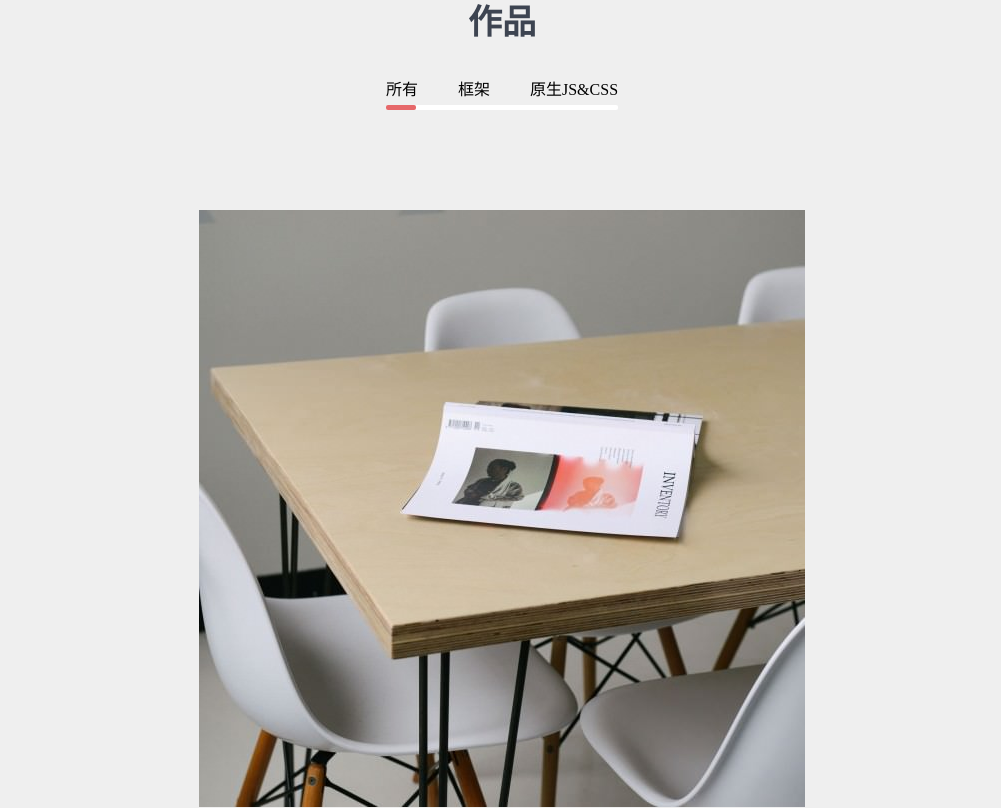
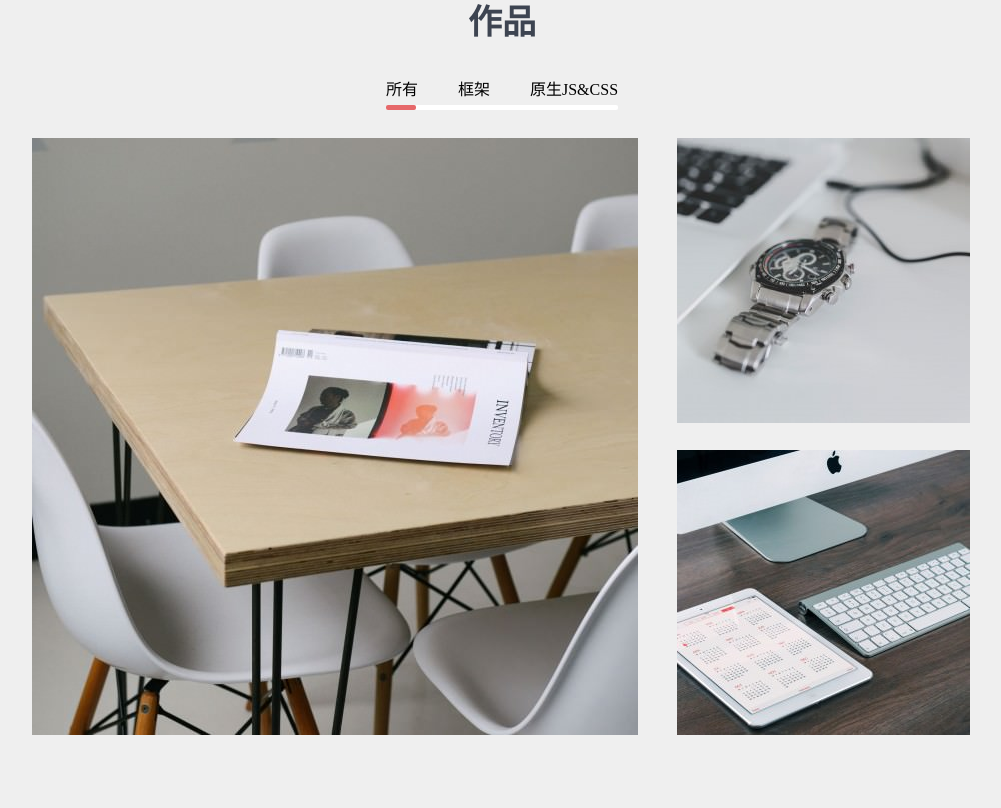
Before and after one commit to ClayWu2/Resume02, a plain HTML site: page index.html in a window 1280 px wide. Shown: the part 1318-2126 px from the top of the page, without its empty margins (138-1139 px from the left). Drawn offline with Linux system fonts and the light colour scheme.

Commit message:
完成作品区和整体

```diff
--- a/index.html
+++ b/index.html
@@ -170,13 +170,13 @@
             }
         </script>
         <div class="works">
-            <div class="big">
+            <div class="big" style="top:0; left:0;">
                 <img src="./img/1.jpg" alt="作品1">
             </div>
-            <div class="small">
+            <div class="small" style="top:0; left:645px;">
                 <img src="./img/2.jpg" alt="作品2">
             </div>
-            <div class="small">
+            <div class="small" style="top:312px; left:645px;">
                 <img src="./img/3.jpg" alt="作品3">
             </div>
         </div>
--- a/main.css
+++ b/main.css
@@ -248,6 +248,7 @@ section.skills>ol>li .progressBar>.progress{
 }
 section.portfolio{
     text-align: center;
+    margin-bottom: 100px;
 }
 section.portfolio>nav{
 
@@ -271,7 +272,7 @@ section.portfolio>nav .bar{
     height: 5px;
     background: white;
     margin-top: 5px;
-    margin-bottom: 100px;
+    margin-bottom: 28px;
     border-radius: 2px;
 }
 section.portfolio>nav .bar-inner{
@@ -293,3 +294,13 @@ section.portfolio>nav .bar.state-3 .bar-inner{
     margin-left: 140px;
     width: 96px;
 }
+section.portfolio .works{
+
+    position: relative;
+    height: 597px;
+
+}
+section.portfolio .works .big,
+section.portfolio .works .small{
+    position: absolute;
+}
```
